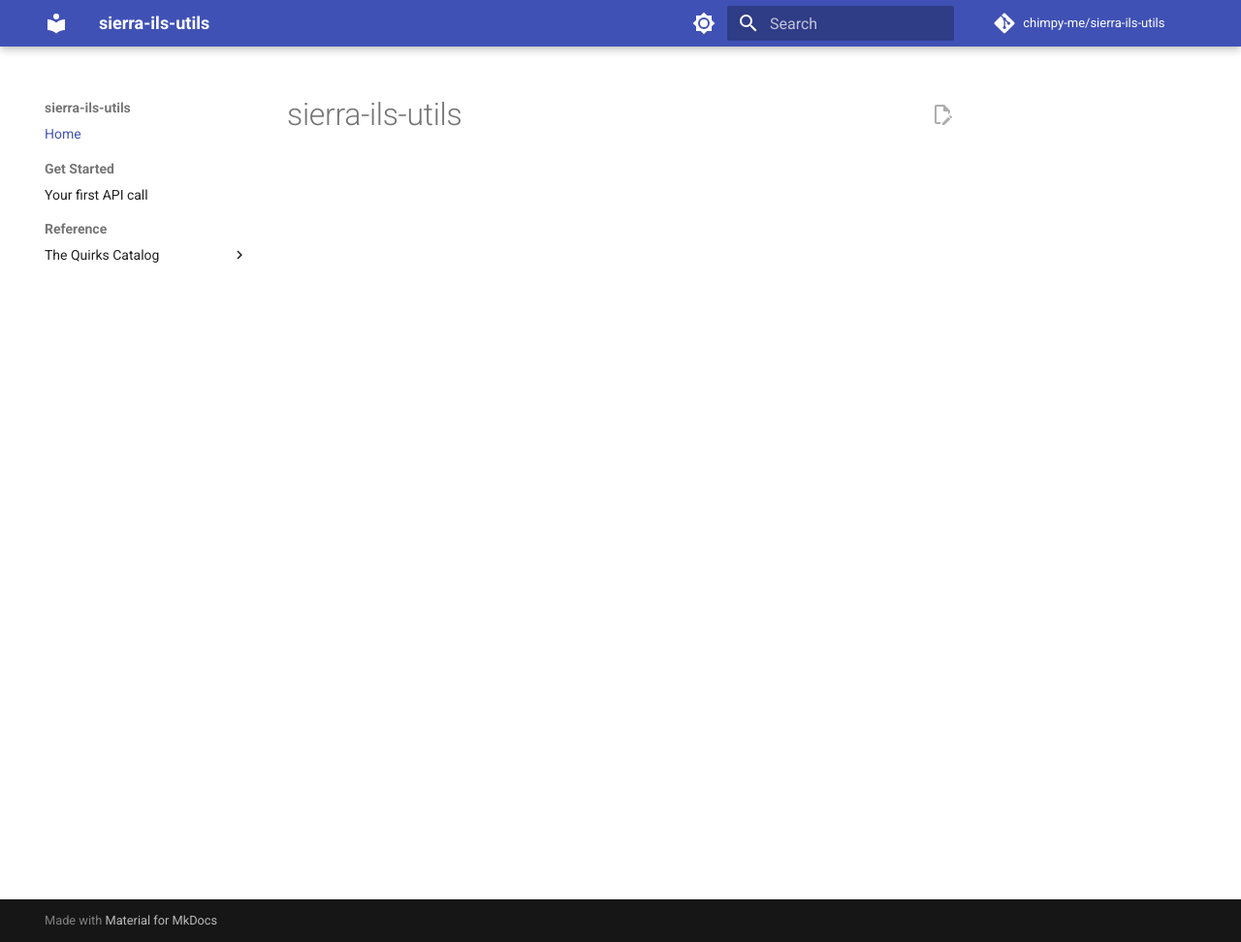
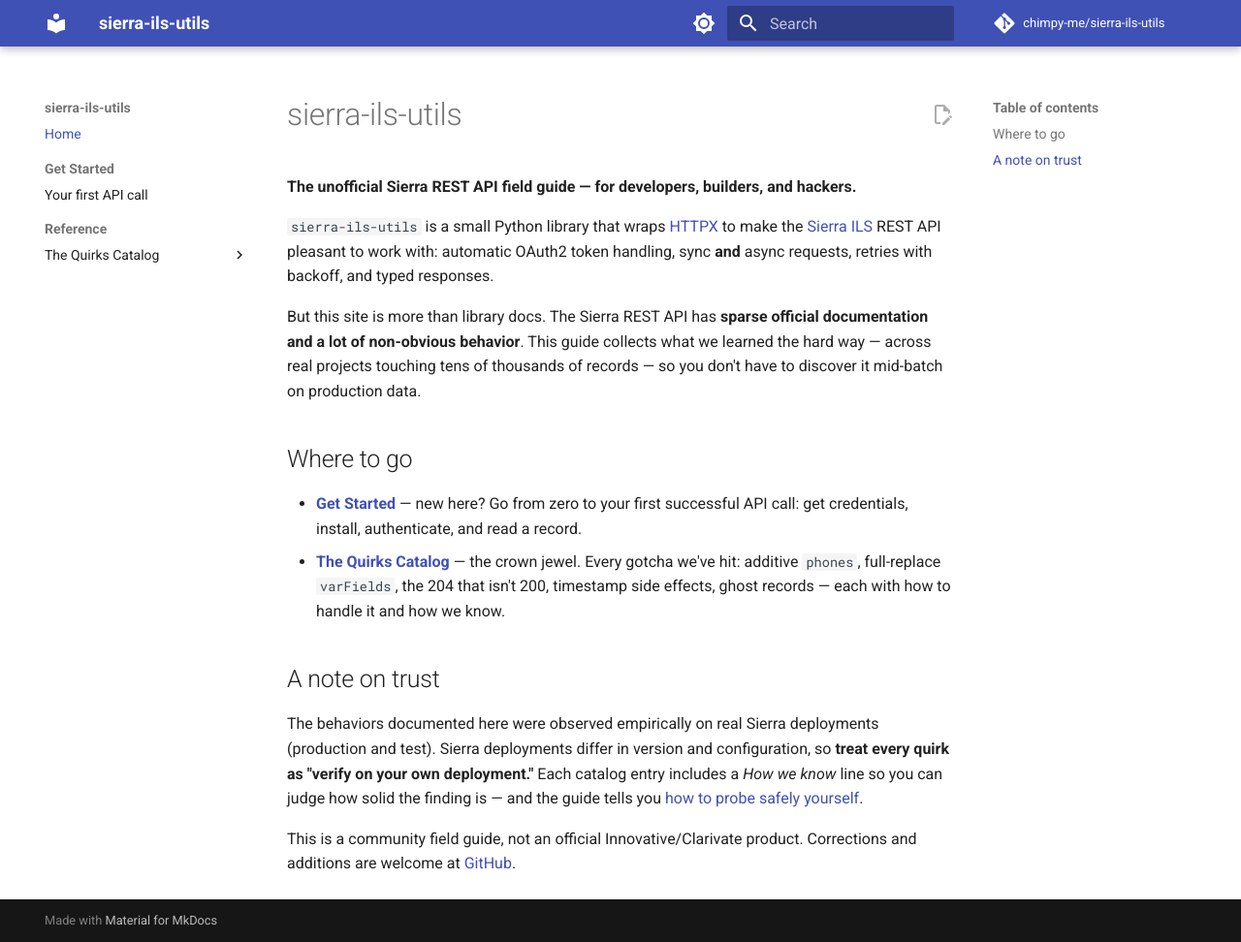
Before and after one commit to chimpy-me/sierra-ils-utils, an MkDocs documentation site: the page built from docs/index.md, in a window 1280 px wide and 972 px high. Shown: the whole window at 97% size. Built offline with MkDocs 1.6.1 and Material for MkDocs 9.7.7, drawn with Linux system fonts in a browser that asks for light colours; comment, search, counter and statistics services are not loaded.

Commit message:
docs: write landing page with pitch and trust note
Co-Authored-By: Claude Opus 4.8 (1M context) <noreply@anthropic.com>

```diff
--- a/docs/index.md
+++ b/docs/index.md
@@ -1 +1,30 @@
 # sierra-ils-utils
+
+**The unofficial Sierra REST API field guide — for developers, builders, and hackers.**
+
+`sierra-ils-utils` is a small Python library that wraps [HTTPX](https://www.python-httpx.org/)
+to make the [Sierra ILS](https://www.iii.com/) REST API pleasant to work with: automatic OAuth2
+token handling, sync **and** async requests, retries with backoff, and typed responses.
+
+But this site is more than library docs. The Sierra REST API has **sparse official documentation
+and a lot of non-obvious behavior**. This guide collects what we learned the hard way — across real
+projects touching tens of thousands of records — so you don't have to discover it mid-batch on
+production data.
+
+## Where to go
+
+- **[Get Started](tutorials/getting-started.md)** — new here? Go from zero to your first successful
+  API call: get credentials, install, authenticate, and read a record.
+- **[The Quirks Catalog](reference/quirks/index.md)** — the crown jewel. Every gotcha we've hit:
+  additive `phones`, full-replace `varFields`, the 204 that isn't 200, timestamp side effects, ghost
+  records — each with how to handle it and how we know.
+
+## A note on trust
+
+The behaviors documented here were observed empirically on real Sierra deployments (production and
+test). Sierra deployments differ in version and configuration, so **treat every quirk as "verify on
+your own deployment."** Each catalog entry includes a *How we know* line so you can judge how solid
+the finding is — and the guide tells you [how to probe safely yourself](reference/quirks/index.md).
+
+This is a community field guide, not an official Innovative/Clarivate product. Corrections and
+additions are welcome at [GitHub](https://github.com/chimpy-me/sierra-ils-utils).
```
